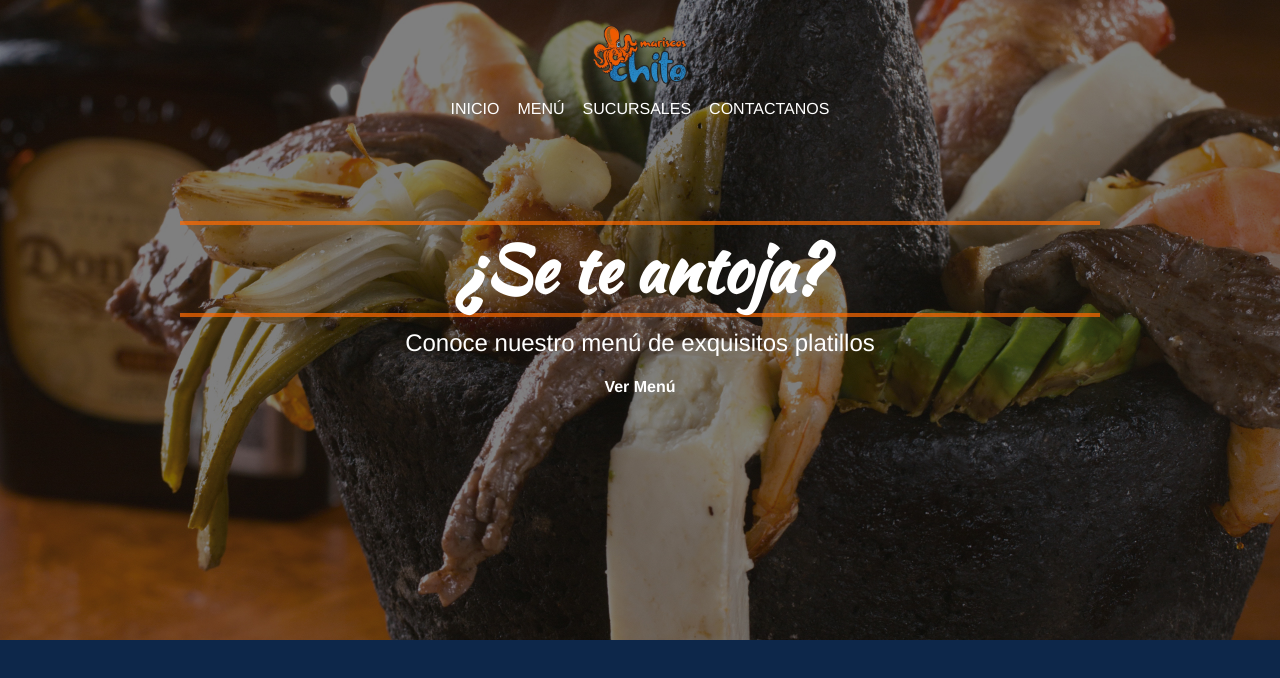
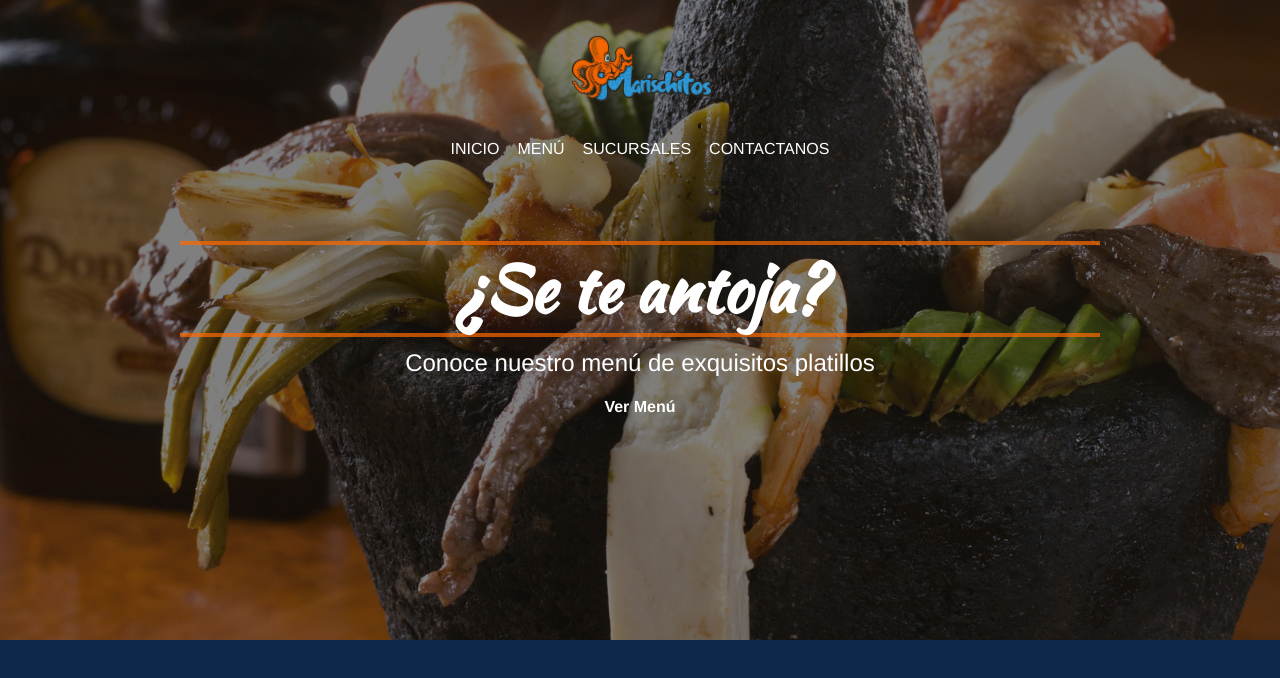
Before and after one commit to LuisChito/client-mariscos, a React (Vite) app: page / in a window 1280 px wide. Shown: the top 678 px of the page. Built offline with nearby package versions, Linux system fonts and the light colour scheme.

Commit message:
Refactorizar la estructura del código para mejorar su legibilidad

```diff
--- a/src/ui/dashboard/header/components/carrucel.css
+++ b/src/ui/dashboard/header/components/carrucel.css
@@ -1,7 +1,7 @@
 .carrucel {
   position: relative;
   width: 100%;
-  /* Alto visible del hero */
+  /* Tamaño de la imagen*/
   height: 80vh;
   overflow: hidden;
 }
@@ -9,6 +9,7 @@
 .carrucel-slides {
   /* Cubre todo el contenedor para apilar las imagenes */
   position: absolute;
+  /*Sirve para que no tenga bordes la imagen y se supergponga perfectamente sin importar el tamaño del contenedor*/
   inset: 0;
 }
 
--- a/src/ui/dashboard/header/components/header.css
+++ b/src/ui/dashboard/header/components/header.css
@@ -9,7 +9,7 @@
 }
 
 .logo {
-	width: 100px;
+	width: 150px;
 	height: auto;
 }
 
--- a/src/ui/dashboard/header/components/header.jsx
+++ b/src/ui/dashboard/header/components/header.jsx
@@ -5,7 +5,7 @@ const Header = () => {
 return (
     <div className="header">
         <div className="header-logo">
-            <img src="/imgs/favicon.png" alt="Logo" className="logo" />
+            <img src="/imgs/logotipo.png" alt="Logo" className="logo" />
         </div>
         <div>
             <nav className="header-nav">
--- a/src/ui/dashboard/header/components/text.css
+++ b/src/ui/dashboard/header/components/text.css
@@ -1,5 +1,5 @@
 .text {
-  margin-top: 100px;
+  margin-top: 80px;
   text-align: center;
   color: #fff;
 }
@@ -7,18 +7,18 @@
 .text h1 {
   font-family: "Kaushan Script";
   font-size: 64px;
-  line-height: 1;
+  line-height: 64px;
   font-weight: 600;
-  margin: 0 auto 14px;
+  margin: 0px auto 14px;
   max-width: 920px;
   border-top: 4px solid rgba(255, 106, 0, 0.7);
-  border-bottom:4px solid rgba(255, 106, 0, 0.7);
+  border-bottom: 4px solid rgba(255, 106, 0, 0.7);
   padding: 12px;
 }
 
 .text p {
   font-size: 24px;
-  margin: 0 0 20px;
+  margin: 0px 0px 20px;
 }
 
 .text a {
```
Also changed, not shown: public/imgs/favicon.png, public/imgs/logotipo.png (added).
